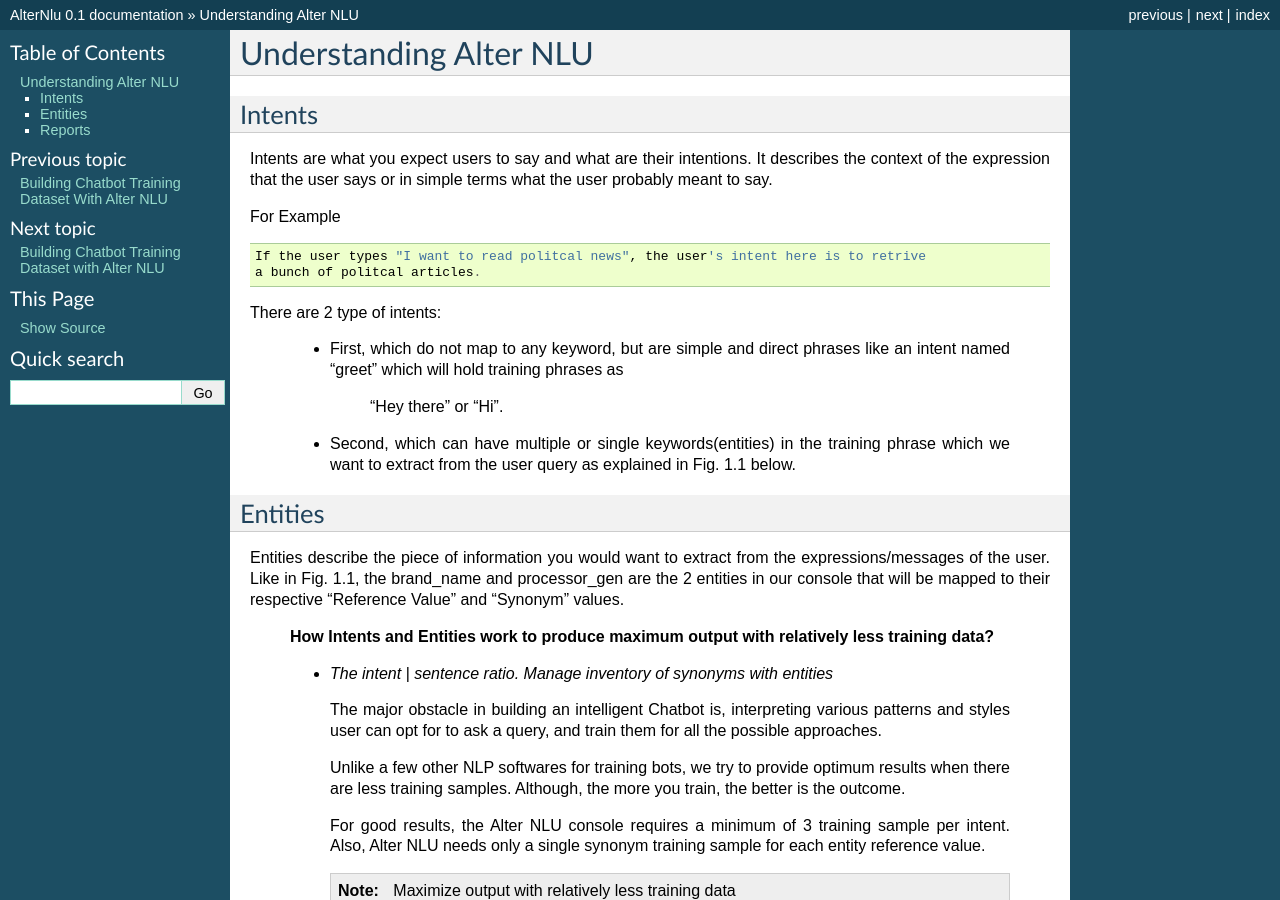
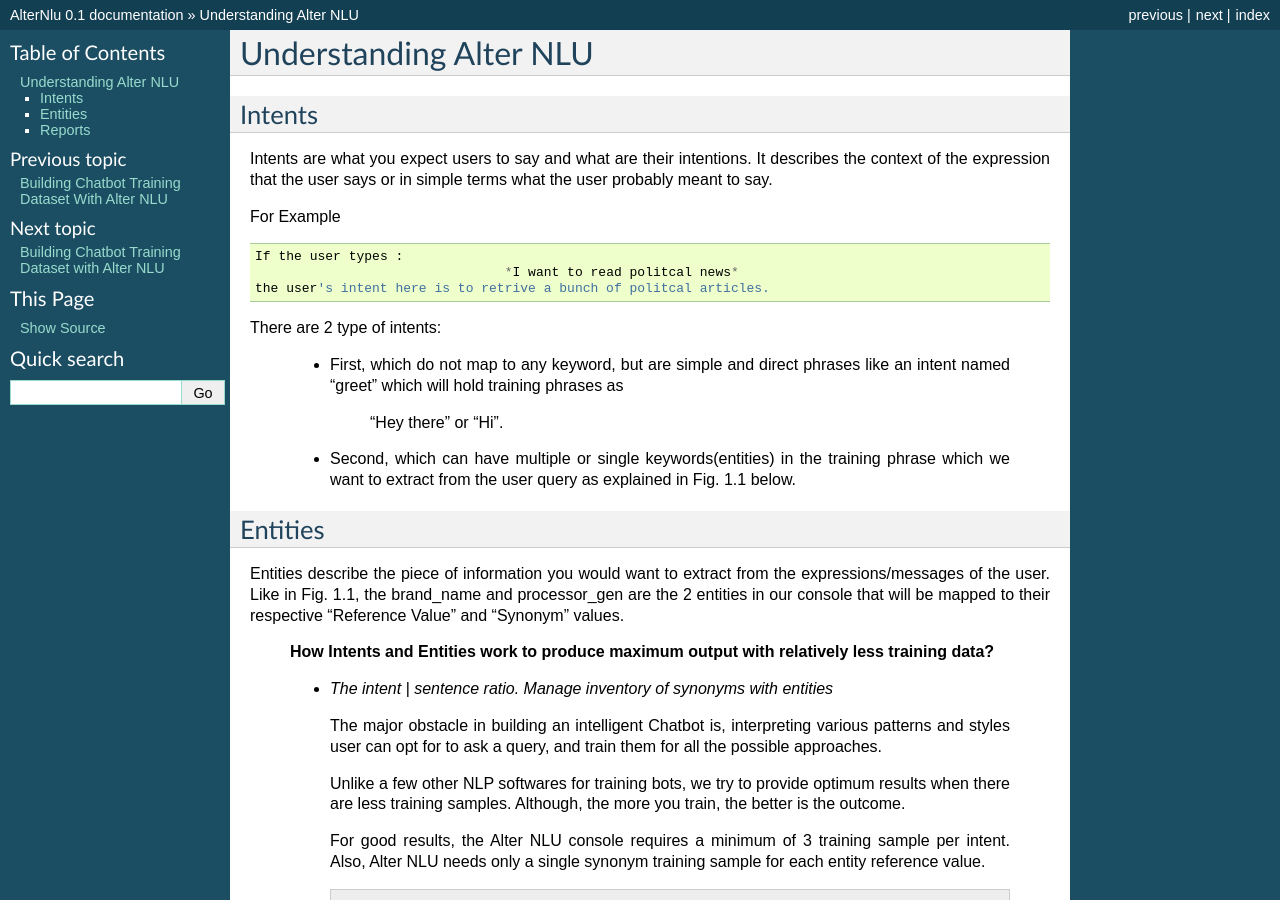
Before and after one commit to thakurtanya/kontikilabsDevelopers, a Sphinx documentation site: the page built from doc/source/Understanding-AlterNlu.rst, in a window 1280 px wide and 900 px high. Built offline with Sphinx 7.4.7, drawn with Linux system fonts in a browser that asks for light colours.

Commit message:
content additions

```diff
--- a/doc/source/Understanding-AlterNlu.rst
+++ b/doc/source/Understanding-AlterNlu.rst
@@ -10,8 +10,9 @@
 
 For Example ::
 
-		If the user types "I want to read politcal news", the user's intent here is to retrive
-		a bunch of politcal articles.
+		If the user types :
+						*I want to read politcal news*
+		the user's intent here is to retrive a bunch of politcal articles.
 
 There are 2 type of intents:
 
```
